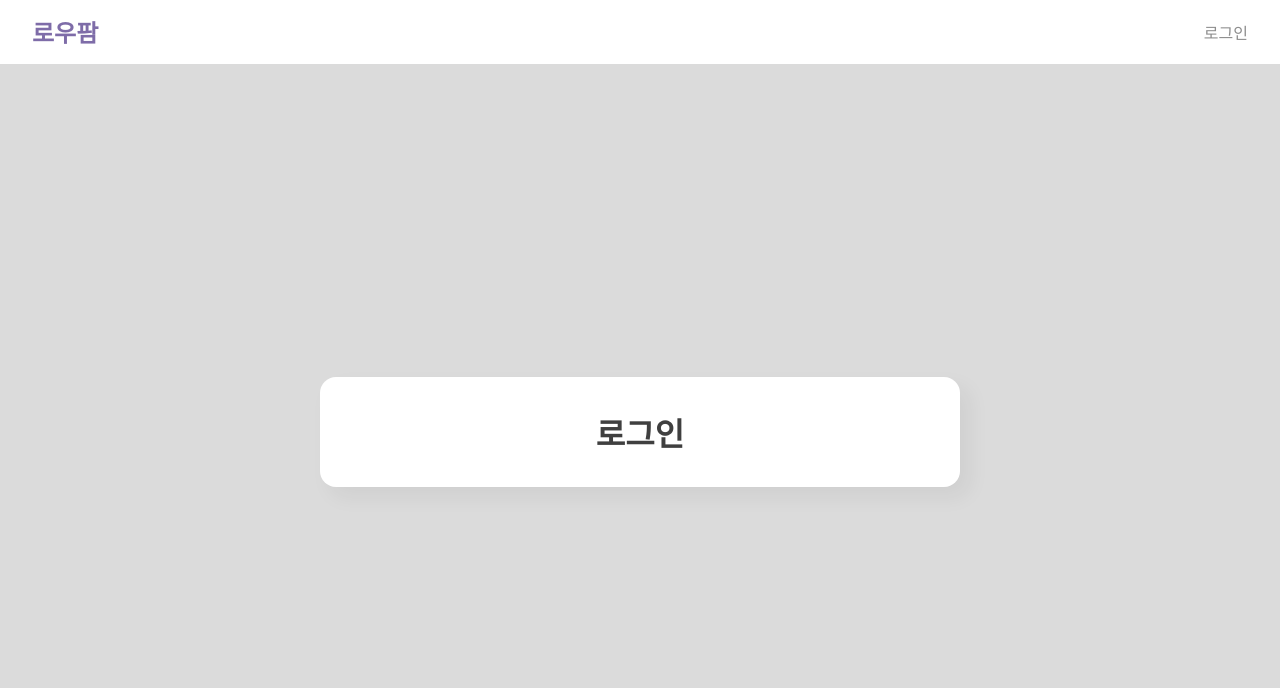
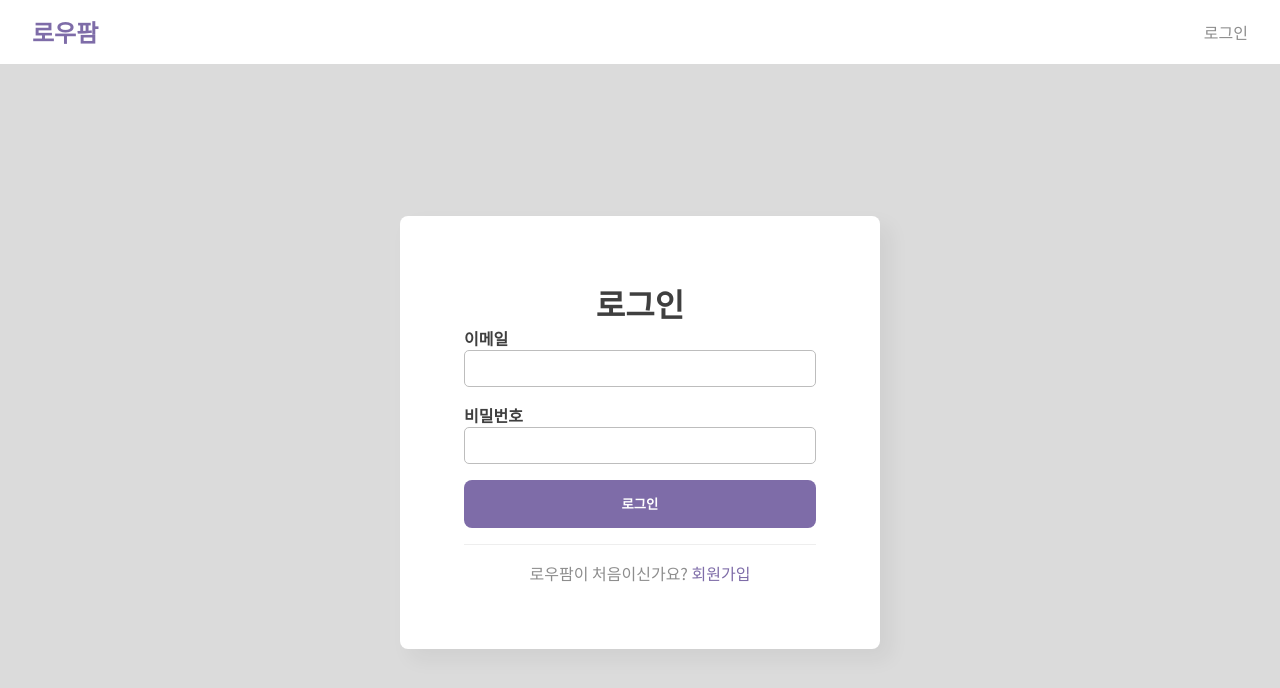
Before and after one commit to fotoner/law-farm-front, a React (Create React App) app: page /login in a window 1280 px wide. Shown: the top 688 px of the page. Built offline with nearby package versions, Linux system fonts and the light colour scheme.

Commit message:
login & signup 폼

```diff
--- a/src/App.jsx
+++ b/src/App.jsx
@@ -32,7 +32,7 @@ const App = () => {
   useEffect(() => {
     window.scrollTo(0, 0);
 
-  }, [location]);
+  }, [location.pathname]);
 
 
   return (
--- /dev/null
+++ b/src/components/Button.jsx
@@ -0,0 +1,28 @@
+import styled from "styled-components";
+import colors from "../lib/colors";
+
+const ButtonStyle = styled.button`
+  width: 100%;
+  height: 3rem;
+  font-weight: bold;
+  background-color: ${colors.highlightColor};
+  color: #fff;
+  border-radius: 0.5rem;
+  cursor: pointer;
+  border: 0 solid;
+
+  transition: background 0.3s ease;
+
+  :focus{
+    background-color:${colors.lightColor}
+  }
+  :hover{
+    background-color:${colors.lightColor}
+  }
+`;
+
+const Button = ({ children }) => {
+  return <ButtonStyle>{children}</ButtonStyle>;
+};
+
+export default Button;
--- a/src/components/DesktopHeader.jsx
+++ b/src/components/DesktopHeader.jsx
@@ -1,4 +1,3 @@
-import React, { useEffect } from "react";
 import { Link } from "react-router-dom";
 import styled from "styled-components";
 import colors from "../lib/colors";
--- /dev/null
+++ b/src/components/FormBox.jsx
@@ -0,0 +1,62 @@
+import styled from "styled-components";
+import colors from "../lib/colors";
+
+const FormStyle = styled.article`
+  width: 100vw;
+  min-height: 100vh;
+  background-color: ${colors.background};
+  display: flex;
+  flex-direction: column;
+  align-items: center;
+
+  & > .header-gap {
+    height: 64px;
+    width: 100%;
+    background-color: #fff;
+  }
+  & > .inner {
+    display: flex;
+    flex-direction: column;
+    justify-content: center;
+    align-items: center;
+    width: 100%;
+    flex: 1;
+  }
+`;
+
+const FormMain = styled.form`
+  display: flex;
+  flex-direction: column;
+  align-items: center;
+  justify-content: center;
+  padding: 64px;
+  width: 30rem;
+  background-color: #fff;
+  box-sizing: border-box;
+  box-shadow: 10px 10px 20px 1px rgb(0 0 0 / 5%);
+  border-radius: 0.5rem;
+
+  .head {
+    font-weight: bold;
+    font-size: 32px;
+    color: ${colors.fontDarkGrey};
+  }
+  .inputBox {
+    margin-bottom:16px;
+  }
+`;
+
+const FormBox = ({children}) => {
+  return (
+    <FormStyle className="login">
+      <div className="header-gap" />
+      <div className="inner">
+        <FormMain>
+          {children}
+        </FormMain>
+      </div>
+    </FormStyle>
+  )
+}
+
+export default FormBox
--- a/src/components/InputText.jsx
+++ b/src/components/InputText.jsx
@@ -1,10 +1,44 @@
-import React from 'react'
+import styled from 'styled-components'
 
-const InputText = () => {
+import colors from '../lib/colors';
+
+const InputStyle = styled.div`
+  display: flex;
+  flex-direction: column;
+  width: 100%;
+
+  .inputTitle {
+    font-weight:bold;
+    color: ${colors.fontDarkGrey}
+  }
+
+  .subinfo {
+
+  }
+
+  input {
+    box-sizing: border-box;
+    padding: 0.5rem;
+    border: 1px solid ${colors.borderColor};
+    border-radius: 5px;
+  }
+`;
+
+const InputText = ({ placeholder, inputTitle, subinfo, handler, defaultValue, target, type="text", required}) => {
   return (
-    <div>
-
-    </div>
+    <InputStyle className="inputBox">
+      <label className="inputTitle">{inputTitle}</label>
+      {subinfo &&
+        <lebel className="subinfo">* {subinfo}</lebel>
+      }
+      <input
+        required={required? true: false}
+        type={type}
+        placeholder={placeholder}
+        onChange={(e) => handler(e, target)}
+        defaultValue={defaultValue? defaultValue: ""}
+      />
+    </InputStyle>
   )
 }
 
--- a/src/lib/colors.js
+++ b/src/lib/colors.js
@@ -4,6 +4,8 @@ const colors = {
   fontGrey: "#8d8d8d",
   fontDarkGrey: "#3f3f3f",
   highlightColor: "#7e6ca8",
+  lightColor: "#a490d1",
+  hrWhite: "#eee",
 }
 
 export default colors;
--- a/src/routes/Login.jsx
+++ b/src/routes/Login.jsx
@@ -1,58 +1,65 @@
-import React from "react";
+import { useState, useCallback } from "react";
+import { Link } from "react-router-dom";
 import styled from "styled-components";
 
+import InputText from "../components/InputText";
+import Button from "../components/Button";
+import FormBox from "../components/FormBox";
 import colors from "../lib/colors";
 
-const Inner = styled.article`
-  width: 100vw;
-  min-height: 100vh;
-  background-color: ${colors.background};
-  display: flex;
-  flex-direction: column;
-  align-items: center;
-
-  & > .header-gap {
-    height: 64px;
-    width: 100%;
-    background-color: #fff;
-  }
-  & > .inner {
-    display: flex;
-    justify-content: center;
-    align-items: center;
-    width: 100%;
-    flex: 1;
-  }
+const DivisionLine = styled.hr`
+  margin: 16px 0;
+  width: 100%;
+  border: 0;
+  border-bottom: 1px solid ${colors.hrWhite};
 `;
 
-const LoginBox = styled.div`
-  display: flex;
-  align-items: center;
-  justify-content: center;
-  padding: 32px;
-  width: 40rem;
-  background-color: #fff;
-  box-sizing: border-box;
-  box-shadow: 10px 10px 20px 1px rgb(0 0 0 / 5%);
-  border-radius: 1rem;
-
-  .head {
-    font-weight: bold;
-    font-size: 32px;
-    color: ${colors.fontDarkGrey};
+const SighupLink = styled.div`
+  color: ${colors.fontGrey};
+  a {
+    color: ${colors.highlightColor};
+    :hover{
+      text-decoration:underline;
+    }
   }
 `;
 
 const Login = () => {
+  const [loginForm, setLoginForm] = useState({
+    email: "",
+    password: "",
+  });
+
+  const handleForm = useCallback(
+    (e, target) => {
+      setLoginForm({ ...loginForm, [target]: e.target.value });
+    },
+    [loginForm]
+  );
+
   return (
-    <Inner className="login">
-      <div className="header-gap" />
-      <div className="inner">
-        <LoginBox>
-          <div className="head">로그인</div>
-        </LoginBox>
-      </div>
-    </Inner>
+    <FormBox>
+      <label className="head">로그인</label>
+      <InputText
+        inputTitle="이메일"
+        type="email"
+        handler={handleForm}
+        target="email"
+        required
+      />
+      <InputText
+        inputTitle="비밀번호"
+        type="password"
+        handler={handleForm}
+        target="password"
+        required
+      />
+      <Button>로그인</Button>
+      <DivisionLine />
+      <SighupLink>
+        로우팜이 처음이신가요? <Link to="/signup">회원가입</Link>
+      </SighupLink>
+    </FormBox>
   );
 };
 
--- a/src/routes/SearchResult.jsx
+++ b/src/routes/SearchResult.jsx
@@ -8,7 +8,7 @@ import colors from "../lib/colors";
 import { searchResult } from "../lib/api";
 
 const Result = styled.div`
-  margin-top: 48px;
+  margin-top: 72px;
   width: 100%;
   max-width: 700px;
 `
@@ -18,7 +18,7 @@ const Title = styled.div`
 `
 
 const ResultContainer = styled.div`
-  margin-top: 72px;
+  margin-top: 48px;
   display: flex;
   width: 100%;
   flex-direction: column;
--- a/src/routes/Signup.jsx
+++ b/src/routes/Signup.jsx
@@ -1,11 +1,50 @@
-import React from 'react'
+import { useState, useCallback } from "react";
+
+import InputText from "../components/InputText";
+import Button from "../components/Button";
+import FormBox from "../components/FormBox";
 
 const Signup = () => {
+  const [signupForm, setSignupForm] = useState({
+    email: "",
+    password: "",
+    password_re: ""
+  });
+
+  const handleForm = useCallback(
+    (e, target) => {
+      setSignupForm({ ...signupForm, [target]: e.target.value });
+    },
+    [signupForm]
+  );
+
   return (
-    <div>
+    <FormBox>
+      <label className="head">회원가입</label>
+      <InputText
+        inputTitle="이메일"
+        type="email"
+        handler={handleForm}
+        target="email"
+        required
+      />
+      <InputText
+        inputTitle="비밀번호"
+        type="password"
+        handler={handleForm}
+        target="password"
+        required
+      />
+      <InputText
+        inputTitle="비밀번호 확인"
+        type="password"
+        handler={handleForm}
+        target="password_re"
+        required
+      />
+      <Button>회원가입</Button>
+    </FormBox>
+  );
+};
 
-    </div>
-  )
-}
-
-export default Signup
+export default Signup;
```
